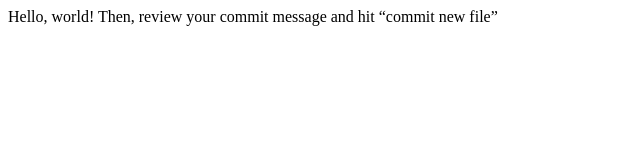
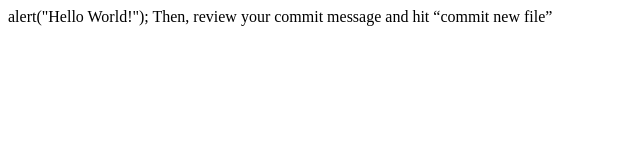
Before and after one commit to chewiesneb/BlueUnicorn, a plain HTML site: page index.html in a window 1280 px wide. Shown: the whole page, without its empty margins (0-640 px from the left). Drawn offline with Linux system fonts and the light colour scheme.

Commit message:
Update index.html

```diff
--- a/index.html
+++ b/index.html
@@ -3,7 +3,7 @@
 		<title>My first app</title>
 	</head>
 	<body>
-		Hello, world!
+		alert("Hello World!");
 	</body>
 </html>
 
```
